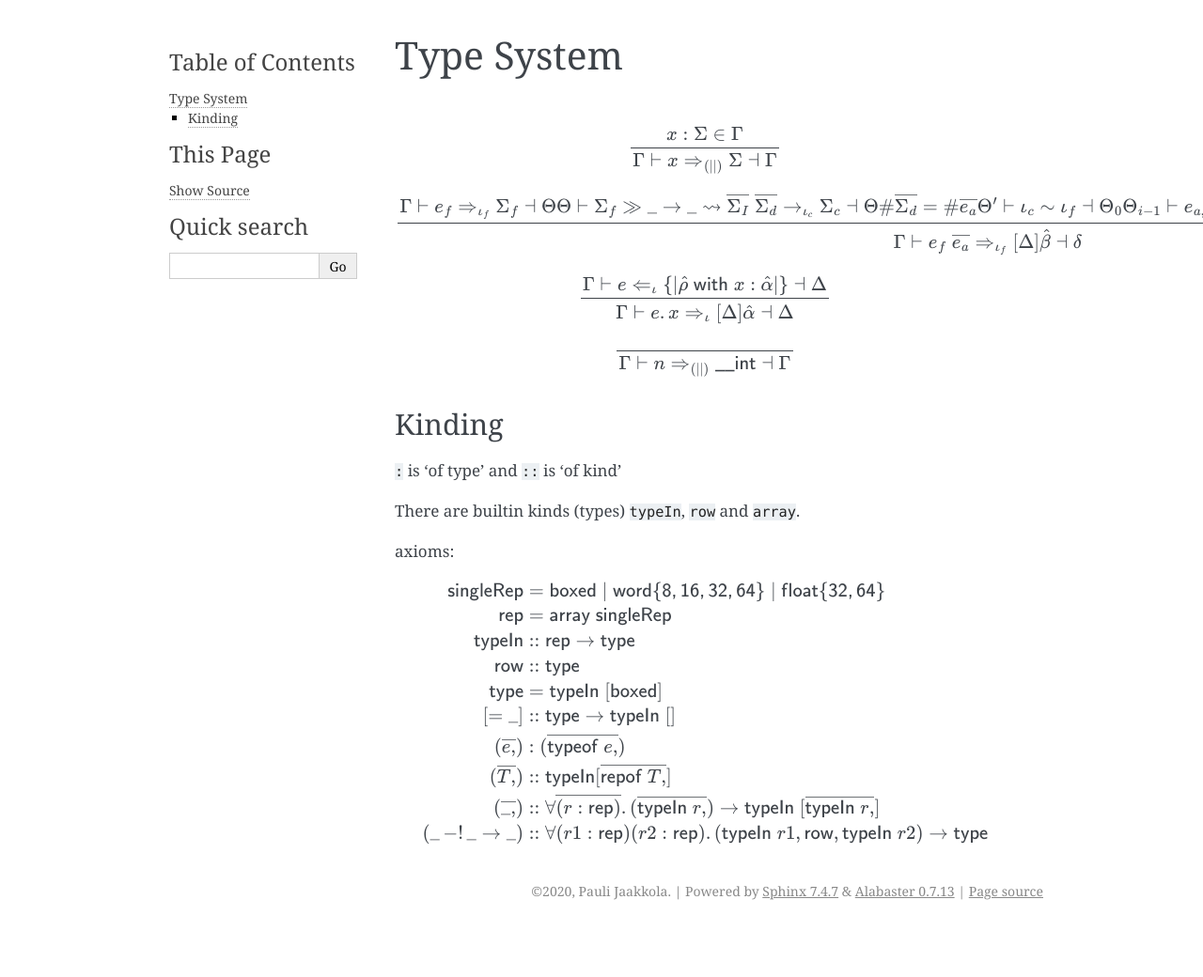
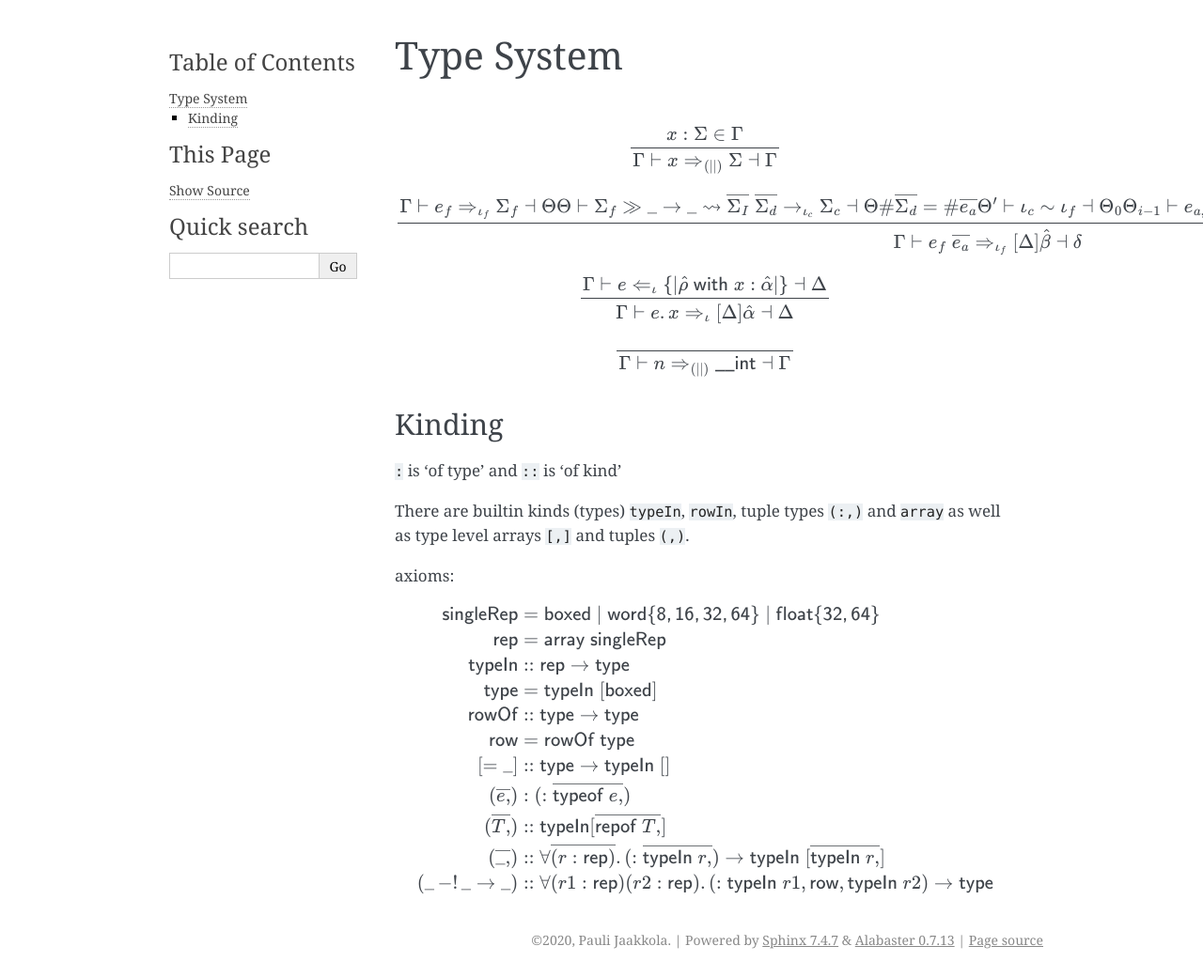
Before and after one commit to broom-lang/broom, a Sphinx documentation site: the page built from docs/source/design/typing.rst, in a window 1280 px wide. Shown: the whole page at 94% size. Built offline with Sphinx 7.4.7, drawn with Linux system fonts in a browser that asks for light colours; before the commit the page ends 988 px from its top, so only the background shows below that.

Commit message:
Add `rowIn` and stuff to kinding design madness.

```diff
--- a/docs/source/design/typing.rst
+++ b/docs/source/design/typing.rst
@@ -46,7 +46,8 @@ Kinding
 
 ``:`` is 'of type' and ``::`` is 'of kind'
 
-There are builtin kinds (types) ``typeIn``, ``row`` and ``array``.
+There are builtin kinds (types) ``typeIn``, ``rowIn``, tuple types ``(:,)`` and
+``array`` as well as type level arrays ``[,]`` and tuples ``(,)``.
 
 axioms:
 
@@ -56,13 +57,14 @@ axioms:
             \mathsf{float\{32, 64\}} \\
         \mathsf{rep} &= \mathsf{array} \; \mathsf{singleRep} \\
         \mathsf{typeIn} &:: \mathsf{rep} \rightarrow \mathsf{type} \\
-        \mathsf{row} &:: \mathsf{type} \\
         \mathsf{type} &= \mathsf{typeIn} \; [\mathsf{boxed}] \\
+        \mathsf{rowOf} &:: \mathsf{type} \rightarrow \mathsf{type} \\
+        \mathsf{row} &= \mathsf{rowOf} \; \mathsf{type} \\
         [= \_] &:: \mathsf{type} \rightarrow \mathsf{typeIn} \; [] \\
-        (\overline{e,}) &: (\overline{\mathsf{typeof} \; e,}) \\
+        (\overline{e,}) &: (:\overline{\mathsf{typeof} \; e,}) \\
         (\overline{T,}) &:: \mathsf{typeIn} [\overline{\mathsf{repof} \; T,}] \\
-        (\overline{\_,}) &:: \forall \overline{(r : \mathsf{rep})} . (\overline{\mathsf{typeIn} \; r,})
+        (\overline{\_,}) &:: \forall \overline{(r : \mathsf{rep})} . (:\overline{\mathsf{typeIn} \; r,})
             \rightarrow \mathsf{typeIn} \; [\overline{\mathsf{typeIn} \; r,}] \\
         (\_ \, -! \, \_ \rightarrow \_) &:: \forall (r1 : \mathsf{rep}) (r2 : \mathsf{rep})
-            . (\mathsf{typeIn} \; r1, \mathsf{row}, \mathsf{typeIn} \; r2) \rightarrow \mathsf{type}
+            . (:\mathsf{typeIn} \; r1, \mathsf{row}, \mathsf{typeIn} \; r2) \rightarrow \mathsf{type}
     \end{align*}
```
